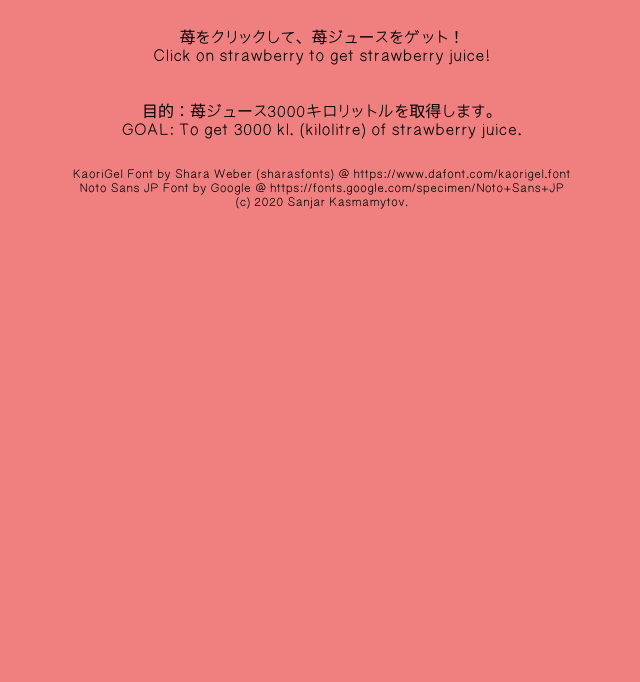
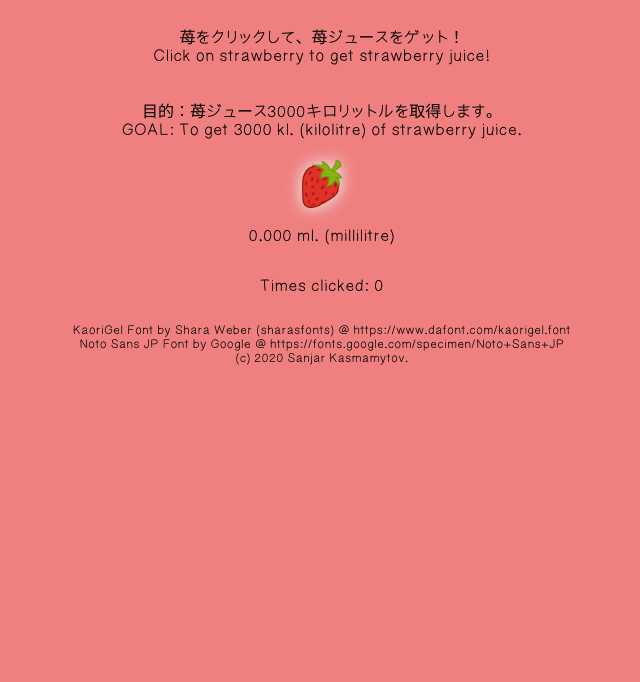
Before and after one commit to sanjar-dev/ichigo3000, a plain HTML site: page index.html in a window 1280 px wide. Shown: the part 118-800 px from the top of the page, without its empty margins (318-958 px from the left). Drawn offline with Linux system fonts and the light colour scheme.

Commit message:
Basic functionality of button

```diff
--- a/index.html
+++ b/index.html
@@ -12,7 +12,7 @@
     <div class="main-flex">
         <h1>
             苺3000第1巻<br>
-            STRAWBERRY3000 vol.1
+            STRAWBERRY3000vol.1
         </h1>
         <p>
             苺をクリックして、苺ジュースをゲット！<br>
@@ -22,6 +22,9 @@
             目的：苺ジュース3000キロリットルを取得します。<br>
             GOAL: To get 3000 kl. (kilolitre) of strawberry juice.
         </p>
+        <img id="button" onclick='buttonPressed();' src="./assets/button.png" alt="Button">
+        <p id="scoreDisplay">Score</p>
+        <p id="clicksDisplay">Clicks</p>
 
         <p id="copyright">
             KaoriGel Font by Shara Weber (sharasfonts) @ https://www.dafont.com/kaorigel.font<br>
--- a/script.js
+++ b/script.js
@@ -1 +1,63 @@
-// Script wipe
+// Declaring variables
+var score = 0; // in millilitres
+var multiplier = 0;
+var clicks = 0;
+var displayString = {
+    clicks: "Times clicked: "
+}
+var litreString = {
+    ml: " ml. (millilitre)",
+    l:  " l. (litre)",
+    kl: " kl. (kilolitre)"
+}
+
+// HTML Components
+var button = document.getElementById("button");
+var clicksDisplay = document.getElementById("clicksDisplay");
+var scoreDisplay = document.getElementById("scoreDisplay");
+
+// Update output variables
+// of components in the start
+updateOutput();
+
+/// Functions
+// Update output variables
+function updateOutput() {
+    // Updating inner text of html components
+    // to updated variables
+    clicksDisplay.innerHTML = displayString.clicks + clicks.toString();
+    scoreDisplay.innerHTML = formatMillilitre(score);
+}
+// Pressing button action
+function buttonPressed() {
+    // Adding to score
+    score += Math.floor(Math.random() * 100) + 1;
+    // Adding click
+    clicks++;
+    // Update output variables
+    updateOutput();
+}
+// Format millilitre with coefficient
+// and putting right postfix
+function formatMillilitre(millilitre) { // Returns string
+    var postfix, coefficient;
+    switch (true) {
+        // Starting from highest to lowest
+        // Kilolitre
+        case (millilitre >= 1000 * 1000): {
+            postfix = litreString.kl;
+            coefficient = 1000 * 1000;
+        } break;
+        // Litre
+        case (millilitre >= 1000): {
+            postfix = litreString.l;
+            coefficient = 1000;
+        } break;
+        // Millilitre
+        default: {
+            postfix = litreString.ml;
+            coefficient = 1;
+        } break;
+    }
+    return (((millilitre / coefficient).toFixed(3)).toString() + postfix);
+}
--- a/style.css
+++ b/style.css
@@ -1,3 +1,4 @@
+/* Fonts */
 @import url('https://fonts.googleapis.com/css2?family=Noto+Sans+JP&display=swap');
 @font-face {
     font-family: 'KaoriGel';
@@ -21,6 +22,19 @@ body {
     text-align: center;
 }
 
+#button {
+    width: 48px;
+    padding: 4px;
+    margin: auto;
+    /* background-color: azure; */
+    filter: drop-shadow(0 0 8px azure);
+
+    transition: ease-in-out 250ms;
+}
+#button:hover {
+    transform: scale(1.250, 1.250);
+}
+
 #copyright {
     font-size: 12px;
 }
```
Also changed, not shown: assets/button.png (added).
